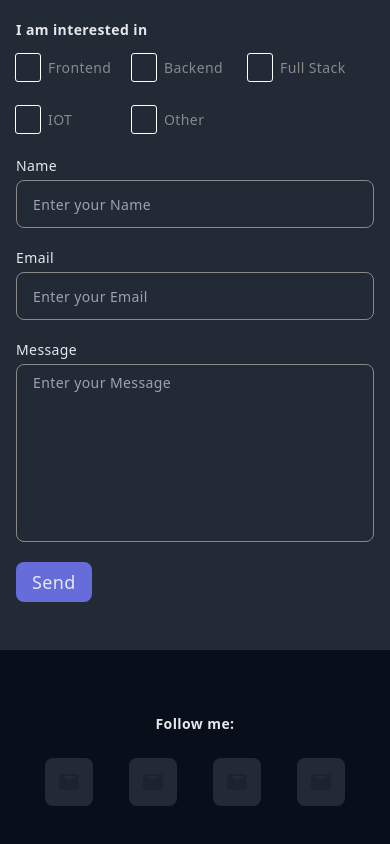
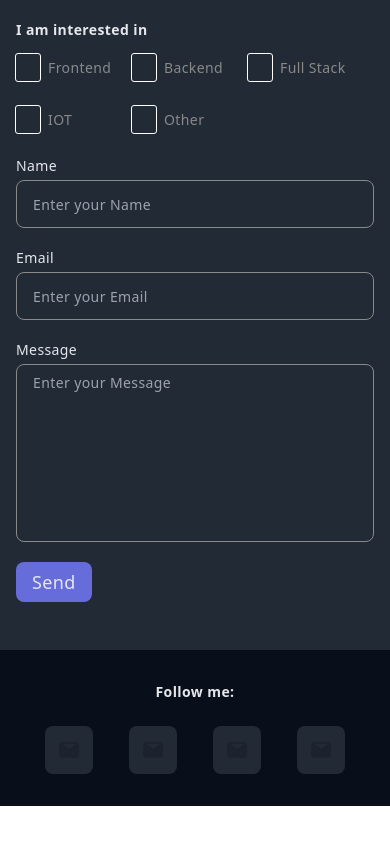
Before and after one commit to DanUgbeye/portfolio-v2, a React (Vite) app: page / in a window 390 px wide. Shown: the part 5020-5864 px from the top of the page. After the commit the page ends 5826 px from the top, so only its background shows below. Built offline with nearby package versions, Linux system fonts and the light colour scheme.

Commit message:
deleted unsued button component

```diff
--- a/src/components/Button.component.tsx
+++ /dev/null
@@ -1,7 +0,0 @@
-import React from 'react'
-
-export default function GenericButton() {
-  return (
-    <div>GenericButton</div>
-  )
-}
--- a/src/components/footer/index.tsx
+++ b/src/components/footer/index.tsx
@@ -6,7 +6,7 @@ import EmailIcon from "../../assets/svg/email.svg";
 export default function Footer() {
   return (
     <StyledSection  className=" bg-footer ">
-      <div className=" py-[4rem] gap-y-6 flex flex-col">
+      <div className=" py-[2rem] sm:py-[4rem] gap-y-6 flex flex-col">
         <h4 className=" text-sm font-bold text-center ">Follow me:</h4>
         <div className=" w-fit mx-auto flex gap-x-9 ">
           <FooterLink>
```
